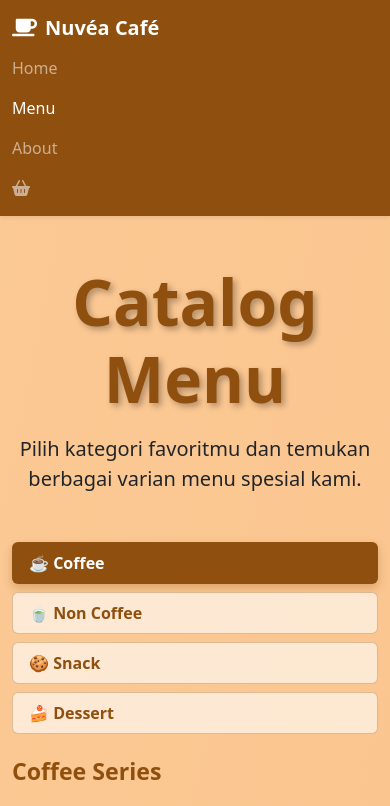
After one commit to kuribotak3/Python-Nuvea-Cafe, a Flask app: page /catalog-menu in a window 390 px wide. The commit adds this page. Shown: the top 806 px of the page. Run offline with Flask 3, Linux system fonts and the light colour scheme; some libraries are stand-ins or nearby versions.

Commit message:
Feature: Screen catalog menu

```diff
--- a/app/routes/routes.py
+++ b/app/routes/routes.py
@@ -5,3 +5,7 @@ menu = Blueprint('menu', __name__)
 @menu.route('/about-us')
 def about():
     return render_template('about/index.html')
+
+@menu.route('/catalog-menu')
+def catalog():
+    return render_template('catalog/index.html')
--- a/app/static/css/mystyle.css
+++ b/app/static/css/mystyle.css
@@ -384,3 +384,29 @@ footer .copyright {
 }
 
 /* --- ABOUT US --- */
+
+/* --- CATALOG --- */
+
+.nav-pills .nav-link {
+  background-color: rgba(255, 255, 255, 0.6);
+  border: 1px solid rgba(143, 79, 14, 0.3);
+  transition: all 0.3s ease;
+}
+
+.nav-pills .nav-link.active {
+  background-color: var(--bs-primary);
+  color: #fff !important;
+  box-shadow: 0 4px 10px rgba(143, 79, 14, 0.3);
+}
+
+.catalog-card {
+  transition: transform 0.3s ease, box-shadow 0.3s ease;
+  border-radius: 1rem;
+}
+
+.catalog-card:hover {
+  transform: translateY(-6px);
+  box-shadow: 0 10px 20px rgba(143, 79, 14, 0.2);
+}
+
+/* --- CATALOG --- */
--- /dev/null
+++ b/app/templates/catalog/index.html
@@ -0,0 +1,9 @@
+{% extends "partials/base.html" %}
+
+{% block title %}Catalog Menu | Nuvéa Café {%endblock %}
+
+{% block main_content %}
+
+{% include "catalog/menu.html" %}
+
+{% endblock %}
--- /dev/null
+++ b/app/templates/catalog/menu.html
@@ -0,0 +1,209 @@
+<section
+  id="catalogMenu"
+  class="py-5"
+  style="background: linear-gradient(to bottom right, #fbc994, #f4a46025)"
+>
+  <div class="container">
+    <!-- Title -->
+    <div class="text-center mb-5">
+      <h1
+        class="fw-bold text-primary"
+        style="text-shadow: 3px 3px 6px rgba(0, 0, 0, 0.3); font-size: 4rem"
+      >
+        Catalog Menu
+      </h1>
+      <p class="text-dark fs-5 mt-3" style="max-width: 700px; margin: 0 auto">
+        Pilih kategori favoritmu dan temukan berbagai varian menu spesial kami.
+      </p>
+    </div>
+
+    <div class="row">
+      <!-- Sidebar (Category Tabs) -->
+      <div class="col-md-3 mb-4 mb-md-0">
+        <div
+          class="nav flex-column nav-pills gap-2"
+          id="v-pills-tab"
+          role="tablist"
+        >
+          <button
+            class="nav-link active text-start fw-semibold text-primary"
+            id="v-pills-coffee-tab"
+            data-bs-toggle="pill"
+            data-bs-target="#v-pills-coffee"
+            type="button"
+            role="tab"
+          >
+            ☕ Coffee
+          </button>
+          <button
+            class="nav-link text-start fw-semibold text-primary"
+            id="v-pills-noncoffee-tab"
+            data-bs-toggle="pill"
+            data-bs-target="#v-pills-noncoffee"
+            type="button"
+            role="tab"
+          >
+            🍵 Non Coffee
+          </button>
+          <button
+            class="nav-link text-start fw-semibold text-primary"
+            id="v-pills-snack-tab"
+            data-bs-toggle="pill"
+            data-bs-target="#v-pills-snack"
+            type="button"
+            role="tab"
+          >
+            🍪 Snack
+          </button>
+          <button
+            class="nav-link text-start fw-semibold text-primary"
+            id="v-pills-dessert-tab"
+            data-bs-toggle="pill"
+            data-bs-target="#v-pills-dessert"
+            type="button"
+            role="tab"
+          >
+            🍰 Dessert
+          </button>
+        </div>
+      </div>
+
+      <!-- Content (Menu Items) -->
+      <div class="col-md-9">
+        <div class="tab-content" id="v-pills-tabContent">
+          <!-- Coffee -->
+          <div
+            class="tab-pane fade show active"
+            id="v-pills-coffee"
+            role="tabpanel"
+          >
+            <h3 class="fw-bold text-primary mb-4">Coffee Series</h3>
+            <div class="row g-4">
+              <div class="col-sm-6 col-lg-4">
+                <div class="card border-0 shadow-sm h-100 catalog-card">
+                  <img
+                    src="{{ url_for('static', filename='img/coffe1.jpg') }}"
+                    class="card-img-top"
+                    alt="Iced Americano"
+                  />
+                  <div class="card-body">
+                    <h5 class="fw-semibold text-primary mb-1">
+                      Iced Americano
+                    </h5>
+                    <p class="text-warning fw-bold mb-1">Rp 22.000</p>
+                    <p class="small text-muted mb-0">
+                      Espresso dan air dingin yang menghadirkan aroma kuat
+                      dengan kesegaran khas.
+                    </p>
+                  </div>
+                </div>
+              </div>
+
+              <div class="col-sm-6 col-lg-4">
+                <div class="card border-0 shadow-sm h-100 catalog-card">
+                  <img
+                    src="{{ url_for('static', filename='img/coffe1.jpg') }}"
+                    class="card-img-top"
+                    alt="Hot Americano"
+                  />
+                  <div class="card-body">
+                    <h5 class="fw-semibold text-primary mb-1">Hot Americano</h5>
+                    <p class="text-warning fw-bold mb-1">Rp 22.000</p>
+                    <p class="small text-muted mb-0">
+                      Espresso dengan air panas — cita rasa klasik dan bold.
+                    </p>
+                  </div>
+                </div>
+              </div>
+              <div class="col-sm-6 col-lg-4">
+                <div class="card border-0 shadow-sm h-100 catalog-card">
+                  <img
+                    src="{{ url_for('static', filename='img/coffe1.jpg') }}"
+                    class="card-img-top"
+                    alt="Hot Americano"
+                  />
+                  <div class="card-body">
+                    <h5 class="fw-semibold text-primary mb-1">Hot Americano</h5>
+                    <p class="text-warning fw-bold mb-1">Rp 22.000</p>
+                    <p class="small text-muted mb-0">
+                      Espresso dengan air panas — cita rasa klasik dan bold.
+                    </p>
+                  </div>
+                </div>
+              </div>
+            </div>
+          </div>
+
+          <!-- Non Coffee -->
+          <div class="tab-pane fade" id="v-pills-noncoffee" role="tabpanel">
+            <h3 class="fw-bold text-primary mb-4">Non Coffee Series</h3>
+            <div class="row g-4">
+              <div class="col-sm-6 col-lg-4">
+                <div class="card border-0 shadow-sm h-100 catalog-card">
+                  <img
+                    src="{{ url_for('static', filename='img/coffe1.jpg') }}"
+                    class="card-img-top"
+                    alt="Matcha Latte"
+                  />
+                  <div class="card-body">
+                    <h5 class="fw-semibold text-primary mb-1">Matcha Latte</h5>
+                    <p class="text-warning fw-bold mb-1">Rp 26.000</p>
+                    <p class="small text-muted mb-0">
+                      Matcha premium berpadu susu creamy, rasa halus & earthy.
+                    </p>
+                  </div>
+                </div>
+              </div>
+            </div>
+          </div>
+
+          <!-- Snack -->
+          <div class="tab-pane fade" id="v-pills-snack" role="tabpanel">
+            <h3 class="fw-bold text-primary mb-4">Snack</h3>
+            <div class="row g-4">
+              <div class="col-sm-6 col-lg-4">
+                <div class="card border-0 shadow-sm h-100 catalog-card">
+                  <img
+                    src="{{ url_for('static', filename='img/coffe1.jpg') }}"
+                    class="card-img-top"
+                    alt="Croissant"
+                  />
+                  <div class="card-body">
+                    <h5 class="fw-semibold text-primary mb-1">Croissant</h5>
+                    <p class="text-warning fw-bold mb-1">Rp 18.000</p>
+                    <p class="small text-muted mb-0">
+                      Lembut, bermentega, dan renyah di luar — klasik Eropa.
+                    </p>
+                  </div>
+                </div>
+              </div>
+            </div>
+          </div>
+
+          <!-- Dessert -->
+          <div class="tab-pane fade" id="v-pills-dessert" role="tabpanel">
+            <h3 class="fw-bold text-primary mb-4">Dessert</h3>
+            <div class="row g-4">
+              <div class="col-sm-6 col-lg-4">
+                <div class="card border-0 shadow-sm h-100 catalog-card">
+                  <img
+                    src="{{ url_for('static', filename='img/coffe1.jpg') }}"
+                    class="card-img-top"
+                    alt="Cheesecake"
+                  />
+                  <div class="card-body">
+                    <h5 class="fw-semibold text-primary mb-1">Cheesecake</h5>
+                    <p class="text-warning fw-bold mb-1">Rp 30.000</p>
+                    <p class="small text-muted mb-0">
+                      Cream cheese lembut dengan sentuhan rasa vanilla.
+                    </p>
+                  </div>
+                </div>
+              </div>
+            </div>
+          </div>
+        </div>
+      </div>
+    </div>
+  </div>
+</section>
--- a/app/templates/partials/navbar.html
+++ b/app/templates/partials/navbar.html
@@ -21,7 +21,7 @@
         <li class="nav-item">
           <a
             class="nav-link {% if request.endpoint == 'menu.catalog' %}active{% endif %}"
-            href="#"
+            href="{{ url_for('menu.catalog') }}"
             >Menu</a
           >
         </li>
```
